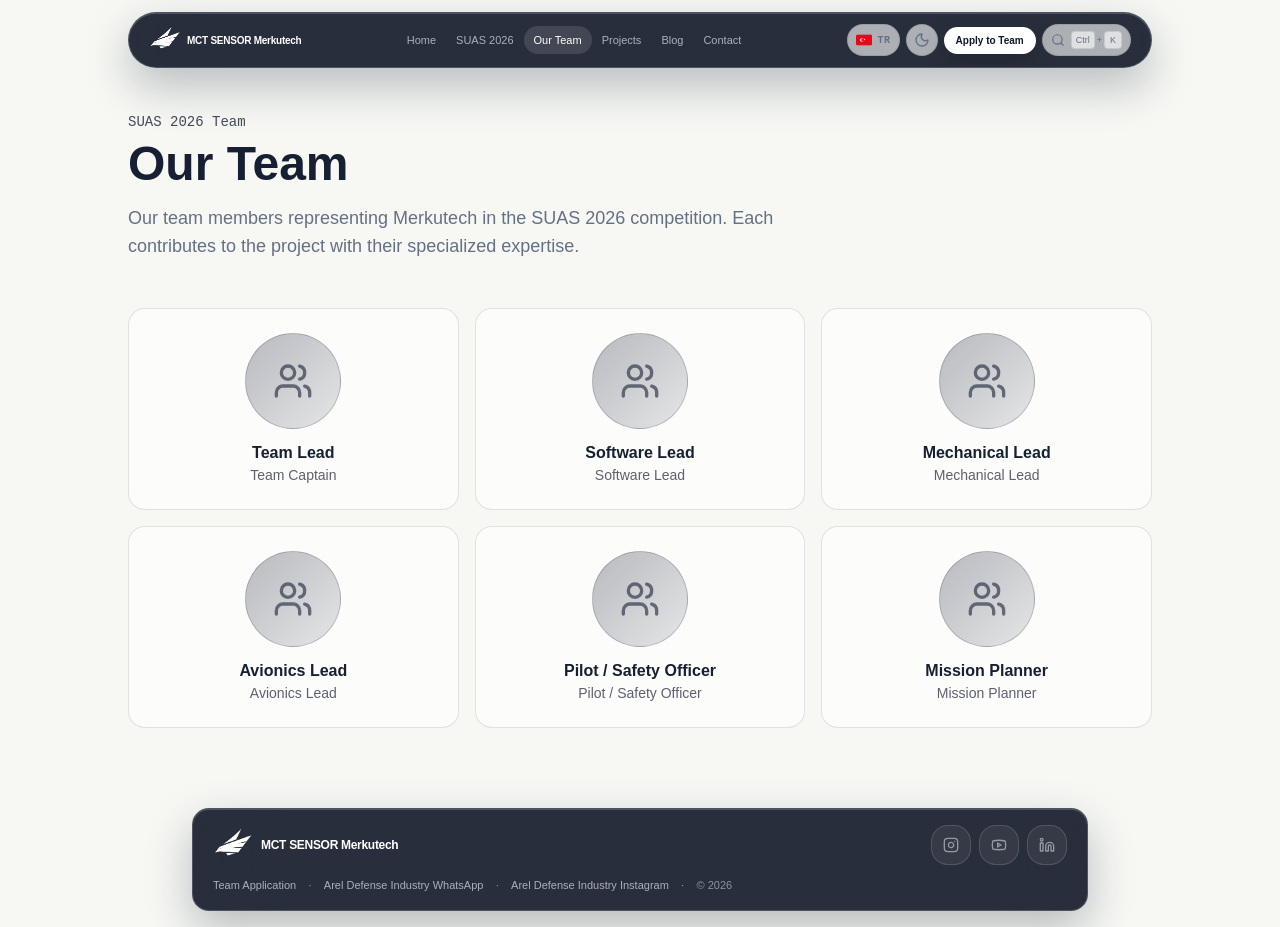
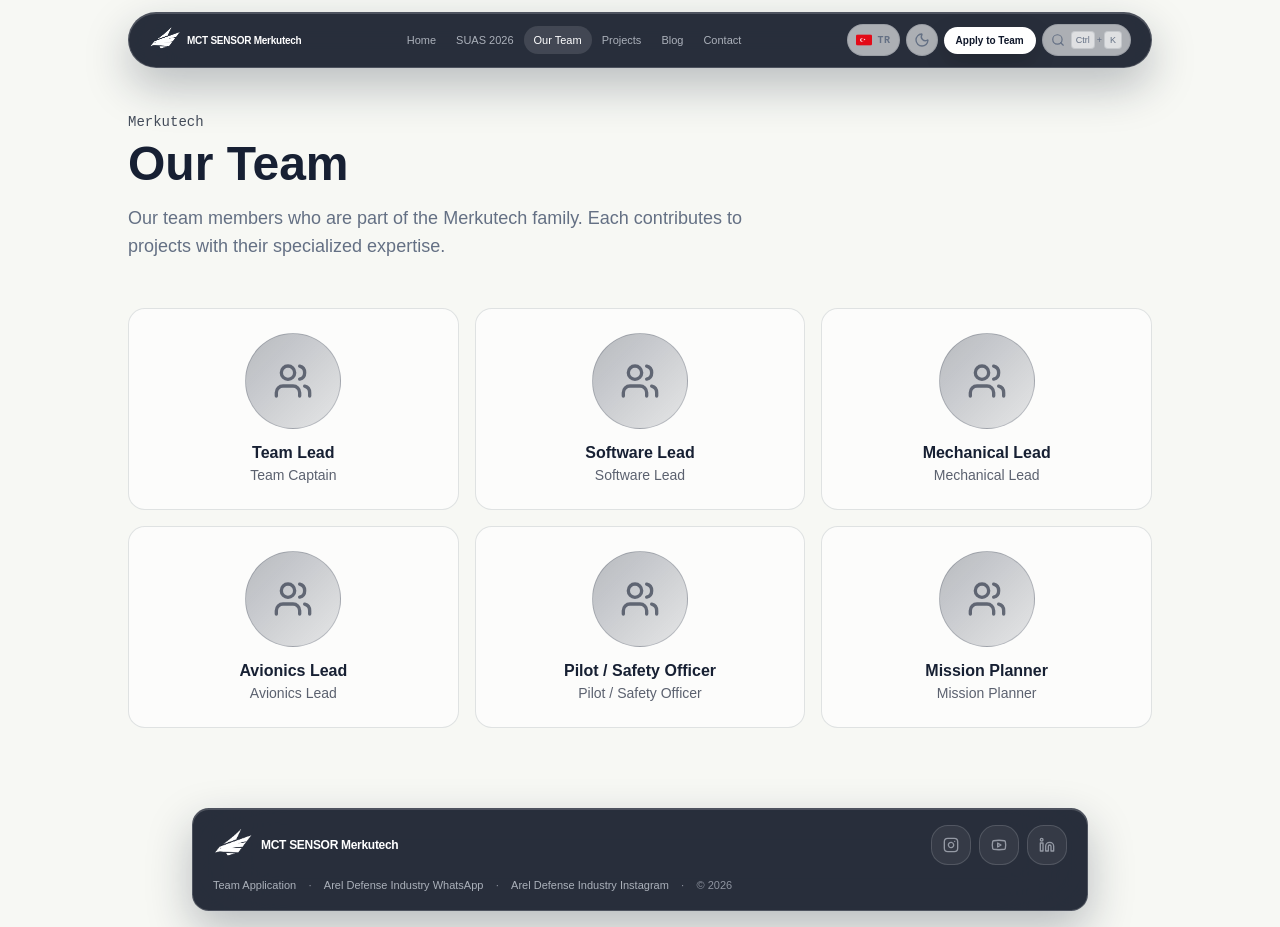
Before and after one commit to Merkutech/merkutech.github.io, a Next.js app: page /team in a window 1280 px wide. Built offline with nearby package versions, Linux system fonts and the light colour scheme.

Commit message:
refactor: update team page titles and descriptions for consistency

```diff
--- a/app/team/page.tsx
+++ b/app/team/page.tsx
@@ -81,11 +81,11 @@ export default function TeamPage() {
   const { language } = useLanguage();
 
   const title = language === "tr" ? "Ekibimiz" : "Our Team";
-  const subtitle = language === "tr" ? "SUAS 2026 Takımı" : "SUAS 2026 Team";
+  const subtitle = language === "tr" ? "Merkutech" : "Merkutech";
   const description =
     language === "tr"
-      ? "SUAS 2026 yarışmasında Merkutech'i temsil eden takım üyelerimiz. Her biri farklı uzmanlık alanlarıyla projeye katkı sağlamaktadır."
-      : "Our team members representing Merkutech in the SUAS 2026 competition. Each contributes to the project with their specialized expertise.";
+      ? "Merkutech ailesinin bir parçası olan takım üyelerimiz. Her biri farklı uzmanlık alanlarıyla projelere katkı sağlamaktadır."
+      : "Our team members who are part of the Merkutech family. Each contributes to projects with their specialized expertise.";
 
   return (
     <div className="min-h-screen pt-28 pb-20 px-4">
--- a/lib/search-index.ts
+++ b/lib/search-index.ts
@@ -46,12 +46,12 @@ export const searchIndex: SearchEntry[] = [
     href: "/team",
     title: { tr: "Ekibimiz", en: "Our Team" },
     description: {
-      tr: "SUAS 2026 Merkutech takım üyeleri",
-      en: "SUAS 2026 Merkutech team members",
+      tr: "Merkutech takım üyeleri",
+      en: "Merkutech team members",
     },
     content: {
-      tr: "takım üyeler ekip üyeleri SUAS 2026 roller yazılım mekanik aviyonik pilot görev planlama bilgisayarlı görü yer istasyonu",
-      en: "team members crew SUAS 2026 roles software mechanical avionics pilot mission planning computer vision ground station",
+      tr: "takım üyeler ekip üyeleri roller yazılım mekanik aviyonik pilot görev planlama bilgisayarlı görü yer istasyonu",
+      en: "team members crew roles software mechanical avionics pilot mission planning computer vision ground station",
     },
   },
   {
```
